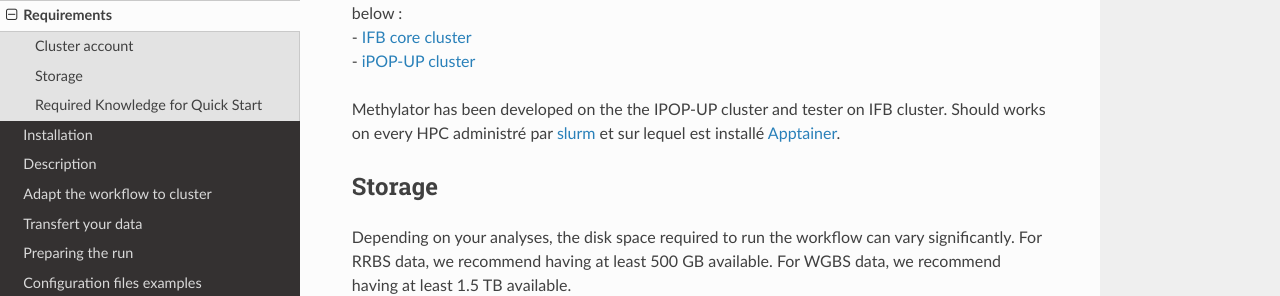
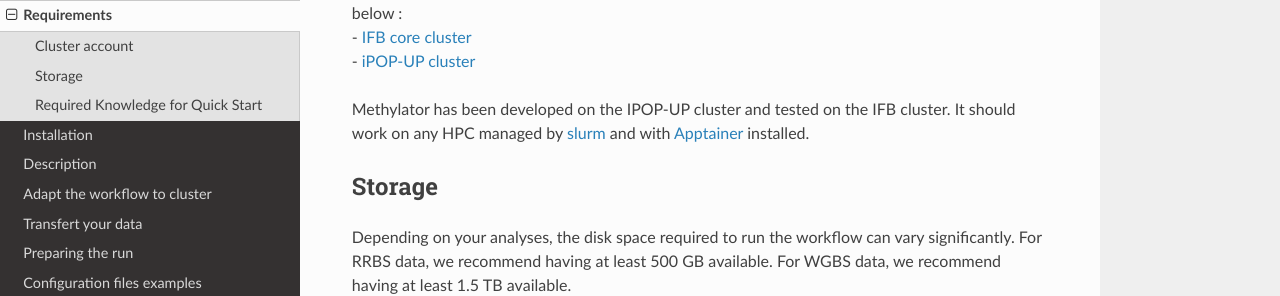
Before and after one commit to parisepigenetics/Methylator-Documentation, an MkDocs documentation site: the page built from docs/before_start.md, in a window 1280 px wide and 1271 px high. Shown: the part 238-534 px from the top of the window. Built offline with MkDocs 1.6.1, drawn with Linux system fonts in a browser that asks for light colours; nearby versions of some CDN libraries.

Commit message:
Update before_start.md

```diff
--- a/docs/before_start.md
+++ b/docs/before_start.md
@@ -6,8 +6,7 @@ Create an account and a project on your favorite cluster, please follow instruct
 - [IFB core cluster](https://parisepigenetics.github.io/bibs/cluster/ifb/#/cluster/)
 - [iPOP-UP cluster](https://parisepigenetics.github.io/bibs/cluster/ipopup/#/cluster/)
 
-Methylator has been developed on the the IPOP-UP cluster and tester on IFB cluster.
-Should works on every HPC administré par [slurm](https://slurm.schedmd.com/quickstart.html) et sur lequel est installé [Apptainer](https://apptainer.org/).
+Methylator has been developed on the IPOP-UP cluster and tested on the IFB cluster. It should work on any HPC managed by [slurm](https://slurm.schedmd.com/quickstart.html) and with [Apptainer](https://apptainer.org/) installed.
 
 ## Storage
 
```
